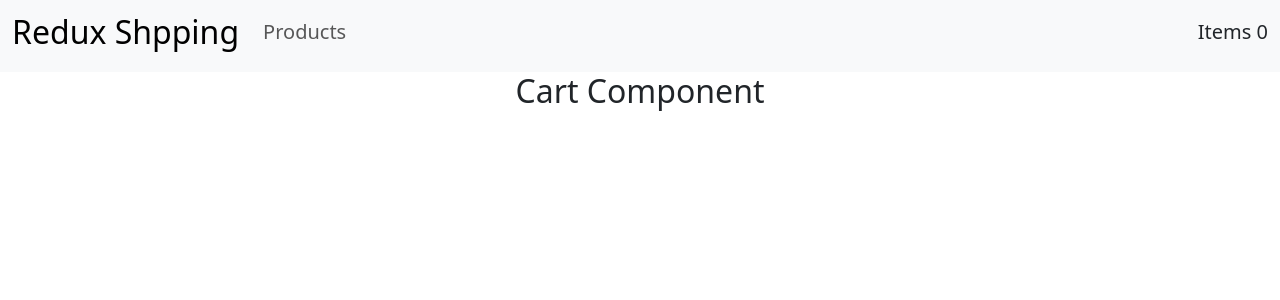
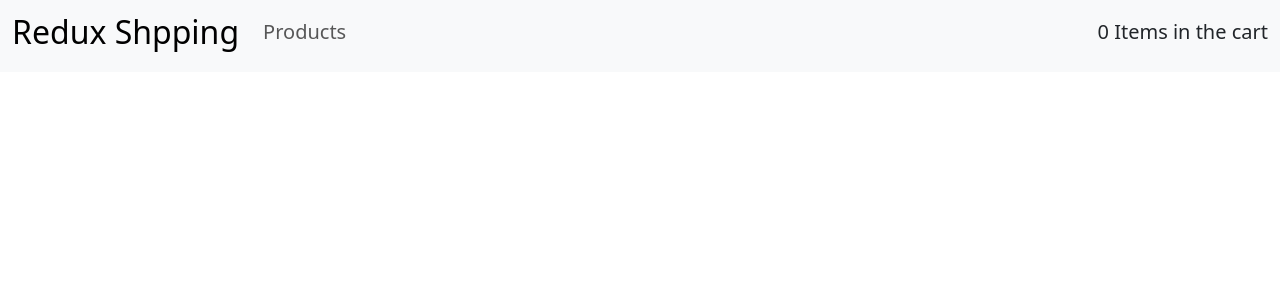
Before and after one commit to ParisaDarkhal/redux-shopping, a React (Create React App) app: page /cart in a window 1280 px wide. Shown: the top 300 px of the page. Built offline with nearby package versions, Linux system fonts and the light colour scheme.

Commit message:
add to cart fuction implemented

```diff
--- a/package.json
+++ b/package.json
@@ -3,6 +3,7 @@
   "version": "0.1.0",
   "private": true,
   "dependencies": {
+    "@reduxjs/toolkit": "^1.9.5",
     "@testing-library/jest-dom": "^5.17.0",
     "@testing-library/react": "^13.4.0",
     "@testing-library/user-event": "^13.5.0",
@@ -10,8 +11,10 @@
     "react": "^18.2.0",
     "react-bootstrap": "^2.8.0",
     "react-dom": "^18.2.0",
+    "react-redux": "^8.1.2",
     "react-router-dom": "^6.14.2",
     "react-scripts": "5.0.1",
+    "redux-devtools-extension": "^2.13.9",
     "web-vitals": "^2.1.4"
   },
   "scripts": {
--- a/src/App.js
+++ b/src/App.js
@@ -1,7 +1,6 @@
 import logo from "./logo.svg";
 import "./App.css";
 import "bootstrap/dist/css/bootstrap.min.css";
-import Products from "./components/Products";
 import {
   createBrowserRouter,
   createRoutesFromElements,
--- a/src/components/Cart.js
+++ b/src/components/Cart.js
@@ -1,7 +1,36 @@
+import { useSelector } from "react-redux";
+import { Button, Card } from "react-bootstrap";
+
 const Cart = () => {
+  const products = useSelector((state) => state.cart);
   return (
     <>
-      <h2>Cart Component</h2>
+      <div className="row ">
+        {products.map((product) => (
+          <div
+            className="col-md-12 "
+            style={{ marginBottom: 10 }}
+            key={product.id}
+          >
+            <Card className="h-150" style={{ width: "18rem" }}>
+              <div className="text-center">
+                <Card.Img
+                  variant="top"
+                  src={product.image}
+                  style={{ width: "100px", height: "130px" }}
+                />
+              </div>
+              <Card.Body>
+                <Card.Title>{product.title}</Card.Title>
+                <Card.Text> UDS {product.price}</Card.Text>
+              </Card.Body>
+              <Card.Footer style={{ backgroundColor: "white" }}>
+                <Button variant="danger">Delete</Button>
+              </Card.Footer>
+            </Card>
+          </div>
+        ))}
+      </div>
     </>
   );
 };
--- a/src/components/Dashboard.js
+++ b/src/components/Dashboard.js
@@ -1,7 +1,9 @@
+import Products from "./Products";
+
 const Dashboard = () => {
   return (
     <>
-      <h2>Dashboard Component</h2>
+      <Products />
     </>
   );
 };
--- a/src/components/Navbar.js
+++ b/src/components/Navbar.js
@@ -1,8 +1,14 @@
 import { Container, Nav, Navbar } from "react-bootstrap";
 import { Link } from "react-router-dom";
+import { useSelector } from "react-redux";
 const NavBar = () => {
+  const cartProducts = useSelector((state) => state.cart); //cart is acctually from cartSlice reducer where cart: cartSlice
   return (
-    <Navbar expand="lg" className="bg-body-tertiary">
+    <Navbar
+      expand="lg"
+      className="bg-body-tertiary"
+      style={{ position: "static" }}
+    >
       <Container fluid>
         <Navbar.Brand href="#">
           <h2>Redux Shpping</h2>{" "}
@@ -20,7 +26,7 @@ const NavBar = () => {
         <Navbar.Toggle aria-controls="navbarScroll" />
         <Navbar.Collapse id="navbarScroll" className="justify-content-end">
           <Nav.Link to="/cart" as={Link}>
-            <h5>Items 0</h5>
+            <h5>{cartProducts.length} Items in the cart </h5>
           </Nav.Link>
         </Navbar.Collapse>
       </Container>
--- a/src/components/Products.js
+++ b/src/components/Products.js
@@ -1,17 +1,24 @@
 import { useEffect, useState } from "react";
 import { Button, Card } from "react-bootstrap";
+import { useDispatch } from "react-redux";
+import { add } from "./store/cartSlice";
 
 const Products = () => {
+  const dispatch = useDispatch();
   const [products, setProducts] = useState([]);
   useEffect(() => {
+    //call from expternal api
     fetch("https://fakestoreapi.com/products")
       .then((data) => data.json())
       .then((result) => setProducts(result));
   }, []);
 
+  const addToCart = (product) => {
+    //dispatch an add action
+    dispatch(add(product));
+  };
   return (
     <>
-      <p>Products dashboard</p>
       <div className="row ">
         {products.map((product) => (
           <div
@@ -32,7 +39,9 @@ const Products = () => {
                 <Card.Text> UDS {product.price}</Card.Text>
               </Card.Body>
               <Card.Footer style={{ backgroundColor: "white" }}>
-                <Button variant="primary">Add To Cart</Button>
+                <Button variant="primary" onClick={() => addToCart(product)}>
+                  Add To Cart
+                </Button>
               </Card.Footer>
             </Card>
           </div>
--- a/src/components/RootLayout.js
+++ b/src/components/RootLayout.js
@@ -1,14 +1,17 @@
 import { Outlet } from "react-router-dom";
 import Navbar from "./Navbar";
-
+import { Provider } from "react-redux";
+import store from "./store/store";
 const RootLayout = () => {
   return (
     <>
-      <Navbar />
+      <Provider store={store}>
+        <Navbar />
 
-      <main>
-        <Outlet />
-      </main>
+        <main>
+          <Outlet />
+        </main>
+      </Provider>
     </>
   );
 };
--- /dev/null
+++ b/src/components/store/cartSlice.js
@@ -0,0 +1,14 @@
+import { createSlice } from "@reduxjs/toolkit";
+const initialState = [];
+const cartSlice = createSlice({
+  name: "cart",
+  initialState,
+  reducers: {
+    add(state, action) {
+      state.push(action.payload);
+    },
+  },
+});
+
+export const { add } = cartSlice.actions;
+export default cartSlice.reducer;
--- /dev/null
+++ b/src/components/store/store.js
@@ -0,0 +1,10 @@
+import { configureStore } from "@reduxjs/toolkit";
+import cartSlice from "./cartSlice";
+
+const store = configureStore({
+  reducer: {
+    cart: cartSlice,
+  },
+});
+
+export default store;
```
Also changed, not shown: 1 other file (tests, documents, lock files or other folders).
